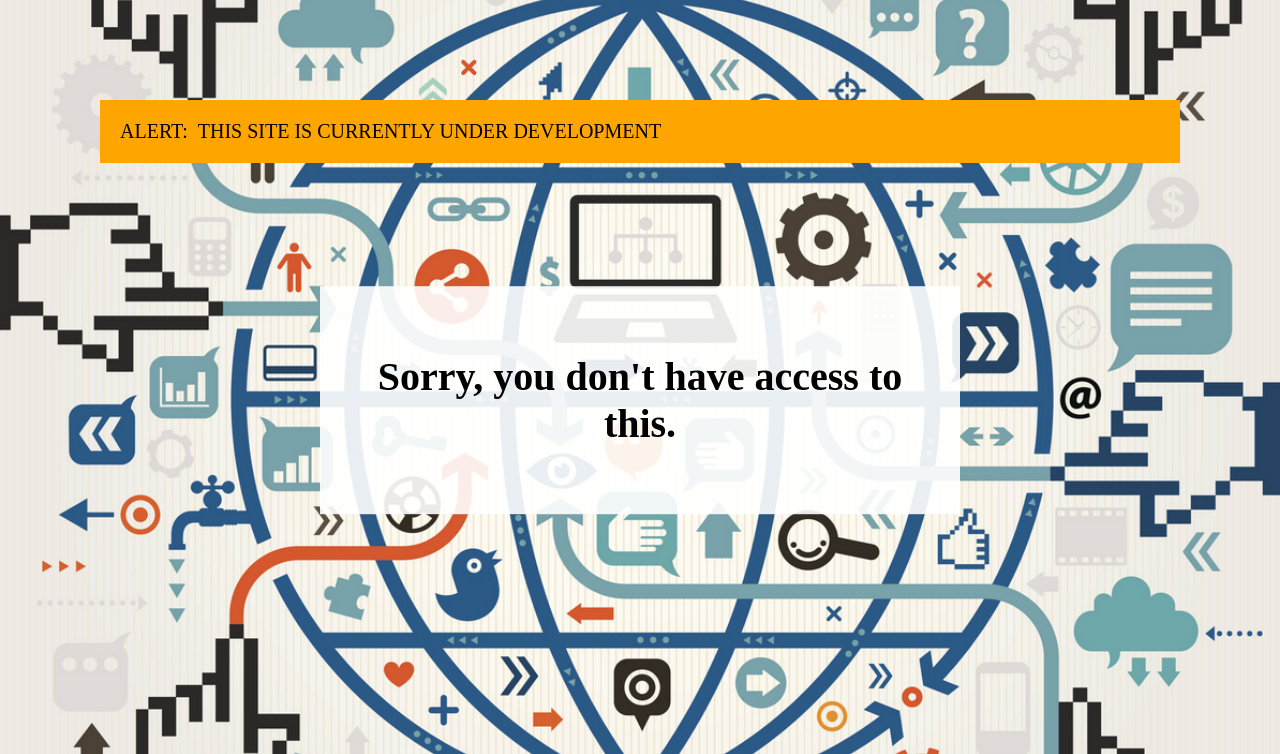
After one commit to garretth95/Digital-Democracy-API, a Django app: page /no_access/ in a window 1280 px wide. The commit adds this page. Shown: the top 754 px of the page. Run offline with Django 3.2, Linux system fonts and the light colour scheme.

Commit message:
added no_access page

```diff
--- a/DDAPIwebsite/DDAPIwebsite/static/DDAPIwebsite/css/app.css
+++ b/DDAPIwebsite/DDAPIwebsite/static/DDAPIwebsite/css/app.css
@@ -7,7 +7,6 @@ body.back {
 	margin: 100px;
 	width: auto;
 }
-
 
 .inner-box {
 	position:absolute;
--- a/DDAPIwebsite/DDAPIwebsite/templates/index.html
+++ b/DDAPIwebsite/DDAPIwebsite/templates/index.html
@@ -13,17 +13,19 @@
 		<link rel="shortcut icon" href="{% static 'DDAPIwebsite/images/favicon.ico' %}" />
 	</head>
 
-	<body class="back">
-
 	<style>
 		.alert {
 			padding: 20px;
 			background-color: orange;
 			color: black;
+			position: relative;
+			z-index: 1000;
 		}
 	</style>
 
 	<div class="alert">ALERT:&ensp;THIS SITE IS CURRENTLY UNDER DEVELOPMENT</div><br>
+
+	<body class="back">
 
 		<div class="inner-box">
 
--- /dev/null
+++ b/DDAPIwebsite/DDAPIwebsite/templates/no_access.html
@@ -0,0 +1,40 @@
+<!doctype html>
+
+{% load static %}
+
+<html lang="en" dir="ltr">
+
+	<head>
+		<meta charset="utf-8">
+		<meta http-equiv="x-ua-compatible" content="ie=edge">
+		<meta name="viewport" content="width=device-width, initial-scale=1.0">
+		<title>Sorry!</title>
+		<link rel="stylesheet" href="{% static '/DDAPIwebsite/css/app.css' %}">
+		<link rel="shortcut icon" href="{% static 'DDAPIwebsite/images/favicon.ico' %}" />
+	</head>
+
+	<style>
+		.alert {
+			padding: 20px;
+			background-color: orange;
+			color: black;
+			position: relative;
+			z-index: 1000;
+		}
+	</style>
+
+	<div class="alert">ALERT:&ensp;THIS SITE IS CURRENTLY UNDER DEVELOPMENT</div><br>
+
+	<body class="back">
+
+		<div class="inner-box">
+
+			<h1>Sorry, you don't have access to this.</h1>
+
+{#			<img src="{% static '/DDAPIwebsite/images/DD-API.png' %}" height="350">#}
+
+
+		</div>
+	</body>
+
+</html>
--- a/DDAPIwebsite/DDAPIwebsite/urls.py
+++ b/DDAPIwebsite/DDAPIwebsite/urls.py
@@ -9,5 +9,6 @@ urlpatterns = [
     url(r'^request_access/$', views.request_access, name='request_access'),
     url(r'^admin/', admin.site.urls),
     url(r'^test_get/', views.test_get, name='test_get'),
+    url(r'^no_access/', views.no_access, name='no_access'),
     # url(r'^bill_text/(?P<bid>[\w\-]+)/$', views.bill_text, name='bill_text'),
 ]
--- a/DDAPIwebsite/DDAPIwebsite/views.py
+++ b/DDAPIwebsite/DDAPIwebsite/views.py
@@ -75,6 +75,10 @@ def test_get(request):
             return HttpResponse(response)
 
         else:
-            return HttpResponse('<h1>Sorry, you don\'t have access to this<h1>')
+            return HttpResponseRedirect('/no_access/')
 
     return HttpResponseNotFound
+
+
+def no_access(request):
+    return render(request, 'no_access.html')
```
Also changed, not shown: DDAPIwebsite/DDAPIwebsite/templates/new_user.html (+5 -3 lines), DDAPIwebsite/DDAPIwebsite/templates/request_access.html (+5 -3 lines). Lines whose indentation alone changed are shown as unchanged.
